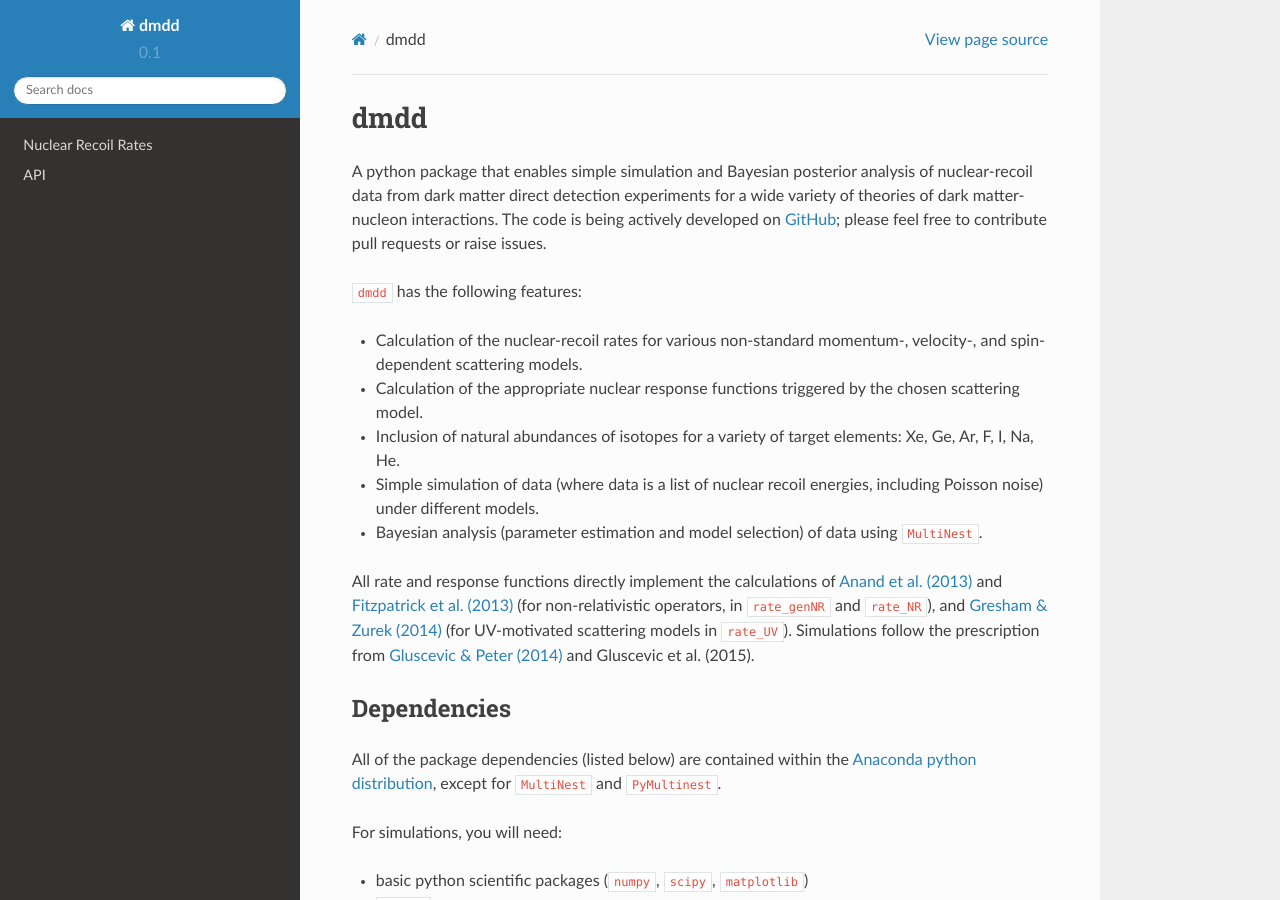
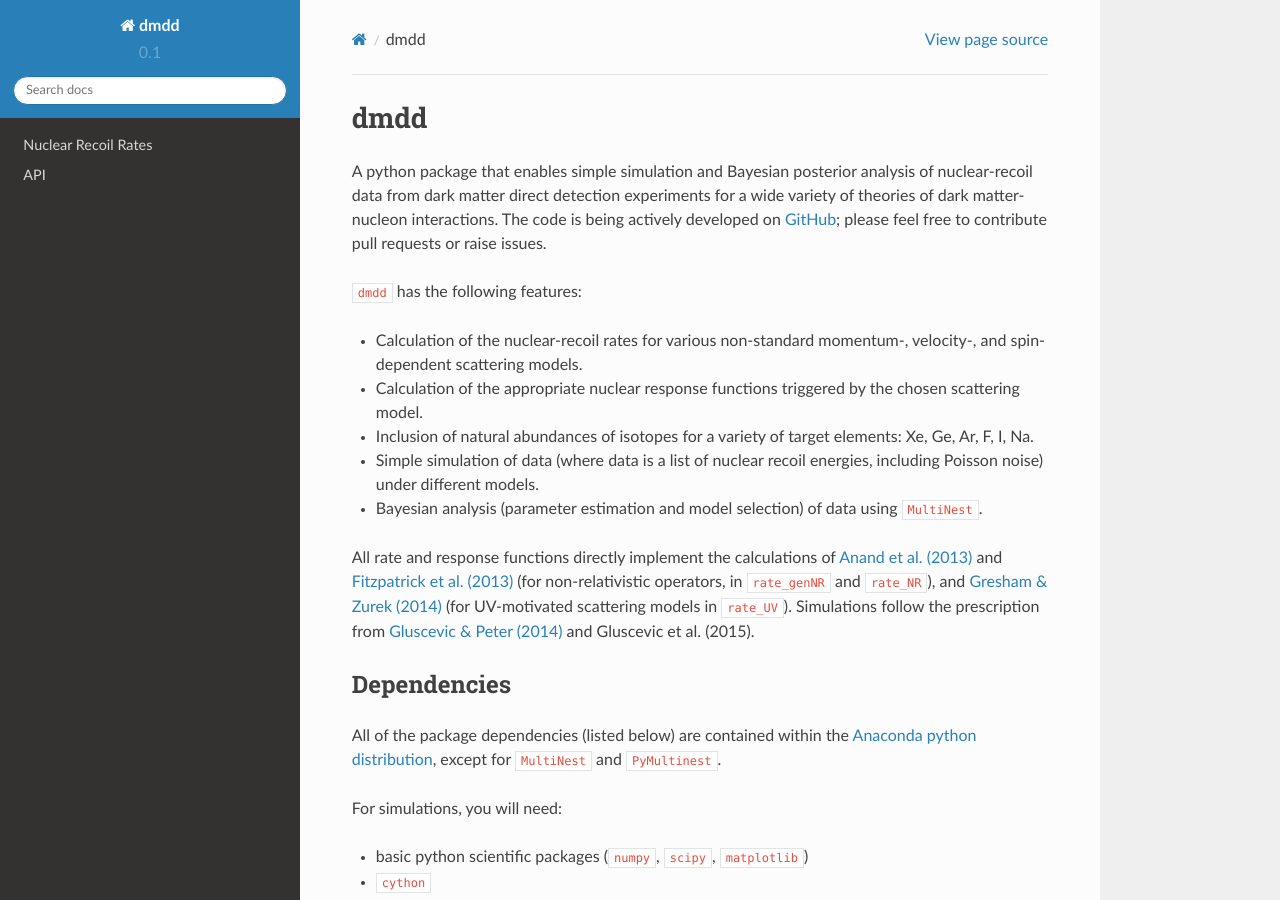
Before and after one commit to veragluscevic/dmdd, a Sphinx documentation site: the page built from docs/index.rst, in a window 1280 px wide and 900 px high. Built offline with Sphinx 7.4.7 and the Read the Docs theme 2.0.0, drawn with Linux system fonts in a browser that asks for light colours.

```diff
--- a/docs/index.rst
+++ b/docs/index.rst
@@ -13,7 +13,7 @@ contribute pull requests or raise issues.
 
 * Calculation of the appropriate nuclear response functions triggered by the chosen scattering model.
 
-* Inclusion of natural abundances of isotopes for a variety of target elements: Xe, Ge, Ar, F, I, Na, He.
+* Inclusion of natural abundances of isotopes for a variety of target elements: Xe, Ge, Ar, F, I, Na.
 
 * Simple simulation of data (where data is a list of nuclear recoil energies, including Poisson noise) under different models.
 
```
